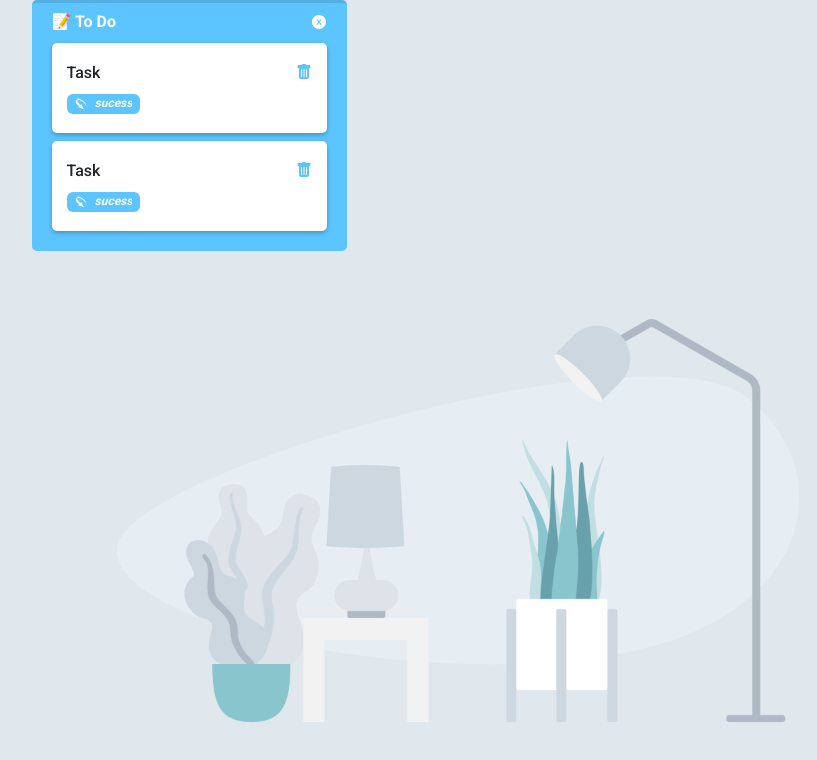
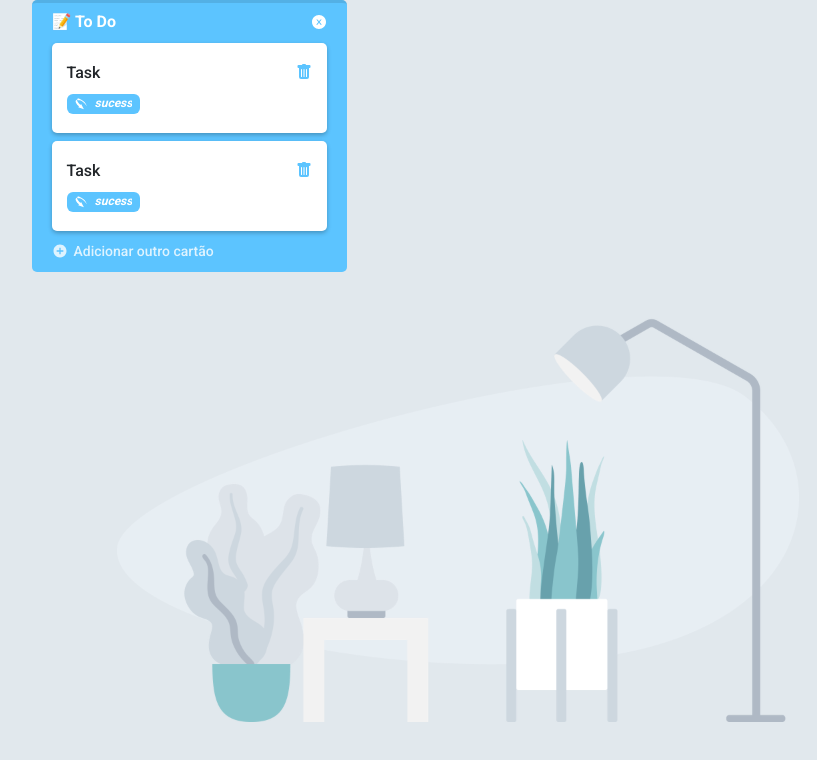
Before and after one commit to tpaphysics/tdd-kanban, a React (Vite) app: page / in a window 1280 px wide. Shown: the top 760 px of the page, without its empty margins (451-1268 px from the left). Built offline with nearby package versions, Linux system fonts and the light colour scheme.

Commit message:
feat: implementation FormAddCard

```diff
--- /dev/null
+++ b/src/Components/FormAddCard/hook/useFormAddCard.ts
@@ -0,0 +1,3 @@
+export const useFormAddCard = () => {
+  return {};
+};
--- /dev/null
+++ b/src/Components/FormAddCard/index.tsx
@@ -0,0 +1,24 @@
+import { Box, Text, Flex, Icon } from '@chakra-ui/react';
+import { IoMdAddCircle } from 'react-icons/io';
+import React from 'react';
+
+function FormAddCard() {
+  return (
+    <Box
+      as={Flex}
+      w='100%'
+      alignItems='center'
+      py='10px'
+      color='RGBA1'
+      _hover={{ color: 'white', transitionDuration: '0.3s' }}
+      cursor='pointer'
+    >
+      <Icon as={IoMdAddCircle} />
+      <Text ml='6px' fontSize='14px' fontWeight='500' lineHeight='21px' textAlign='left'>
+        Adicionar outro cartão
+      </Text>
+    </Box>
+  );
+}
+
+export default FormAddCard;
--- a/src/Components/KanbanList/index.tsx
+++ b/src/Components/KanbanList/index.tsx
@@ -2,6 +2,7 @@ import { Box, Flex, Icon, Text, VStack } from '@chakra-ui/react';
 import { AiFillCloseCircle } from 'react-icons/ai';
 import React from 'react';
 import EditableCard from '../EditableCard';
+import FormAddCard from '../FormAddCard';
 
 function KanbanList() {
   const list = { id: '11', title: '📝  To Do', bgList: 'BLUE', tag: 'top', cards: [] };
@@ -11,7 +12,7 @@ function KanbanList() {
       w='315px'
       bg={list.bgList}
       alignItems='center'
-      p='7px 20px 20px 20px'
+      p='7px 20px 0 20px'
       borderRadius='5px'
       flexDir='column'
       borderTop='3px solid'
@@ -28,6 +29,7 @@ function KanbanList() {
         <EditableCard />
         <EditableCard />
       </VStack>
+      <FormAddCard />
     </Box>
   );
 }
```
